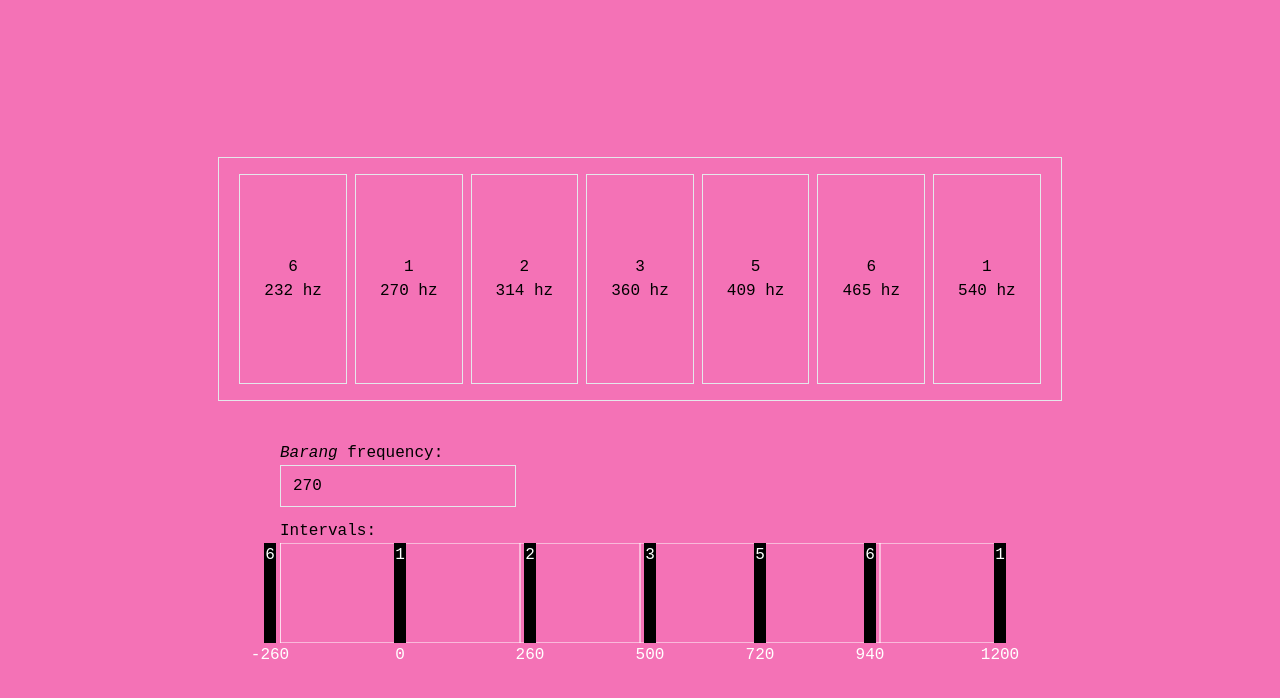
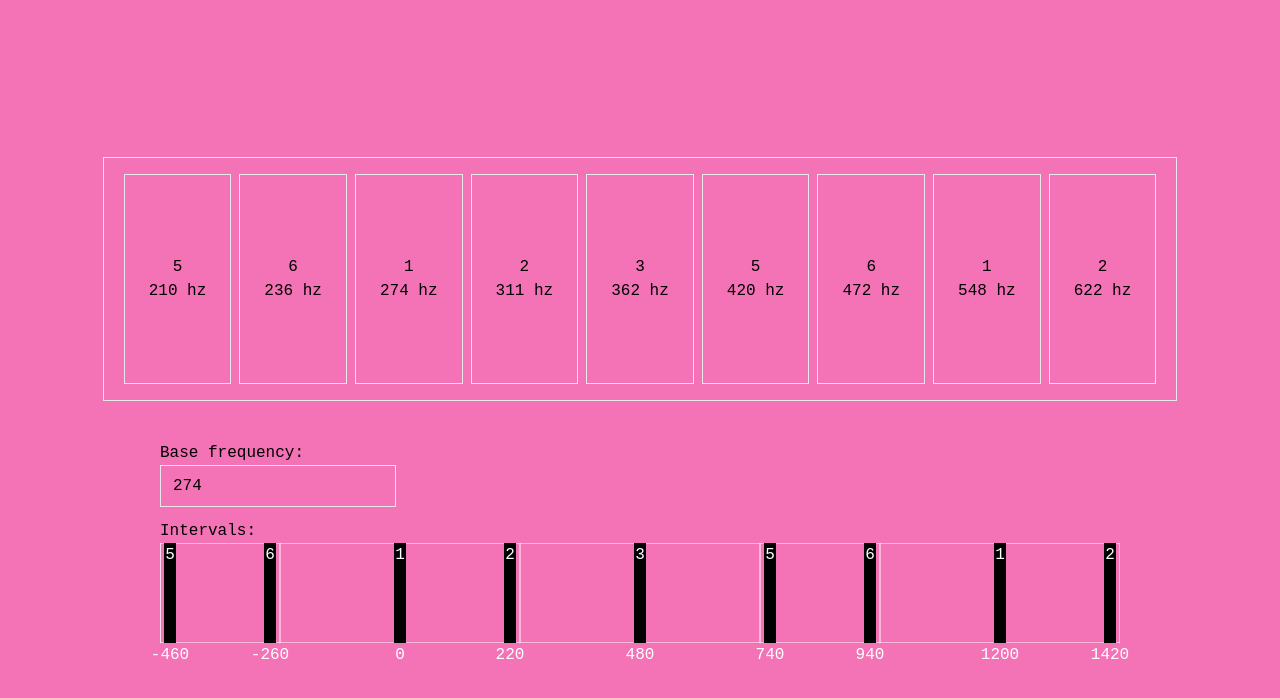
Before and after one commit to stoikal/28-days, a Next.js app: page /day/23 in a window 1280 px wide. Shown: the top 698 px of the page. Built offline with nearby package versions, Linux system fonts and the light colour scheme.

Commit message:
feat(day-23): change initial tuning

```diff
--- a/src/pages/day/23.tsx
+++ b/src/pages/day/23.tsx
@@ -13,17 +13,19 @@ type Wilah = {
 type Tuning = Wilah[]
 
 const INITIAL_TUNING: Tuning = [
+  { name: '5', cent: -460 },
   { name: '6', cent: -260 },
   { name: '1', cent: 0 },
-  { name: '2', cent: 260 },
-  { name: '3', cent: 500 },
-  { name: '5', cent: 720 },
+  { name: '2', cent: 220 },
+  { name: '3', cent: 480 },
+  { name: '5', cent: 740 },
   { name: '6', cent: 940 },
-  { name: '1', cent: 1200 }
+  { name: '1', cent: 1200 },
+  { name: '2', cent: 1420 }
 ]
 
 export default function Day23 () {
-  const [barangFreq, setBarangFreq] = useState(270)
+  const [baseFreq, setBaseFreq] = useState(274)
   const [tuning, setTuning] = useState(INITIAL_TUNING)
 
   const synthRef = useRef<Tone.Synth<Tone.SynthOptions> | null>(null)
@@ -32,8 +34,8 @@ export default function Day23 () {
     const options = {
       envelope: {
         attack: 0.001,
-        decay: 0.1,
-        sustain: 0.01,
+        decay: 1,
+        sustain: 0.05,
         release: 0.5
       }
     }
@@ -47,10 +49,10 @@ export default function Day23 () {
     synth.triggerAttackRelease(note, '4n')
   }
 
-  const handleBarangFreqChange = (e: ChangeEvent<HTMLInputElement>) => {
+  const handleBaseFrequencyChange = (e: ChangeEvent<HTMLInputElement>) => {
     const freq = Number(e.target.value)
     if (!isNaN(freq)) {
-      setBarangFreq(freq)
+      setBaseFreq(freq)
     }
   }
 
@@ -70,14 +72,14 @@ export default function Day23 () {
               .map((wilah, index) => (
                 <button
                   key={index}
-                  onMouseDown={handleButtonClick(Math.round(barangFreq * Math.pow(2, wilah.cent / 1200)))}
+                  onMouseDown={handleButtonClick(Math.round(baseFreq * Math.pow(2, wilah.cent / 1200)))}
                   className="border mx-1 px-6 py-20"
                 >
                   <span>
                     {wilah.name}
                   </span>
                   <br/>
-                  { Math.round(barangFreq * Math.pow(2, wilah.cent / 1200)) } hz
+                  { Math.round(baseFreq * Math.pow(2, wilah.cent / 1200)) } hz
                 </button>
               ))
           }
@@ -85,20 +87,20 @@ export default function Day23 () {
 
         <div>
           <div>
-            <label><em>Barang</em> frequency</label>:
+            <label>Base frequency</label>:
             <br/>
             <input
-              value={barangFreq}
+              value={baseFreq}
               type="number"
               className="px-3 py-2 bg-transparent border mb-3"
-              onChange={handleBarangFreqChange}
+              onChange={handleBaseFrequencyChange}
             />
           </div>
           Intervals:
           <TuningPanel
             tuning={tuning}
-            lowest={-240}
-            highest={1200}
+            lowest={-480}
+            highest={1440}
             onTuningChange={handleTuningChange}
           />
         </div>
```
